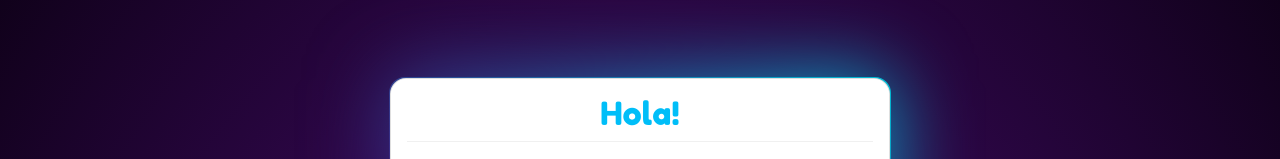
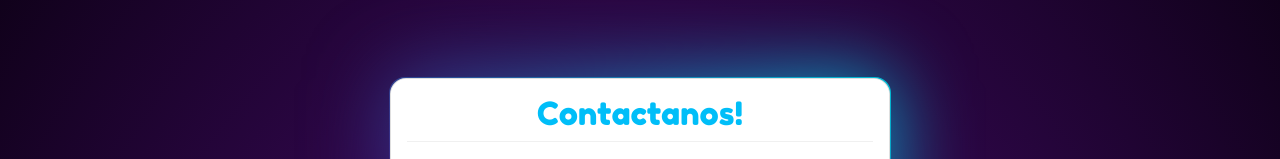
Before and after one commit to ItzMarlon2/ADVERT7, a Django app: page /contacto/ in a window 1280 px wide. Shown: the part 150-309 px from the top of the page. Run offline with Django 3.2, Linux system fonts and the light colour scheme; some libraries are stand-ins or nearby versions.

Commit message:
commit desde otro pc

```diff
--- a/Proyecto_Trimestral/tecnologia/app/templates/contacto.html
+++ b/Proyecto_Trimestral/tecnologia/app/templates/contacto.html
@@ -8,7 +8,7 @@
     <div class="col-12 col-md-6 offset-md-3">
         <div class="card">
             <div class="card-body">
-                <h2>Hola!</h2>
+                <h2>Contactanos!</h2>
             <hr>
             <form action="" class="" method="POST">
                 {% csrf_token %}
```
Also changed, not shown: Proyecto_Trimestral/tecnologia/db.sqlite3.
